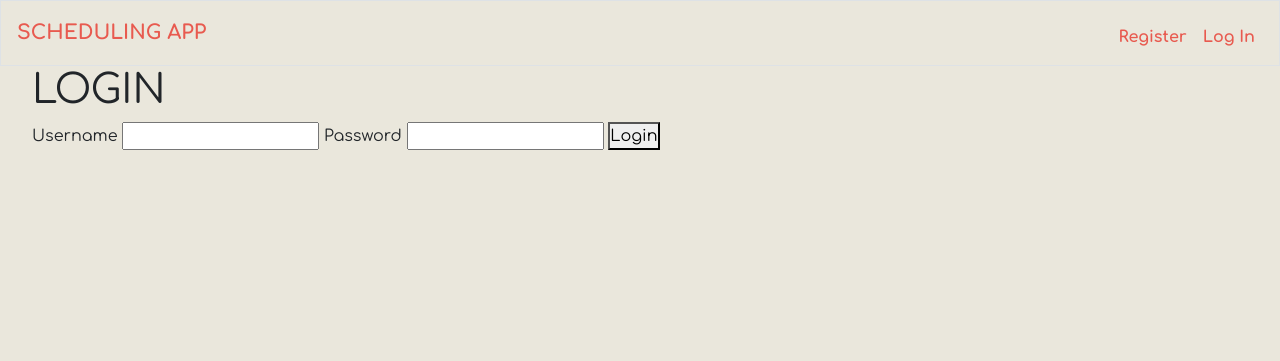
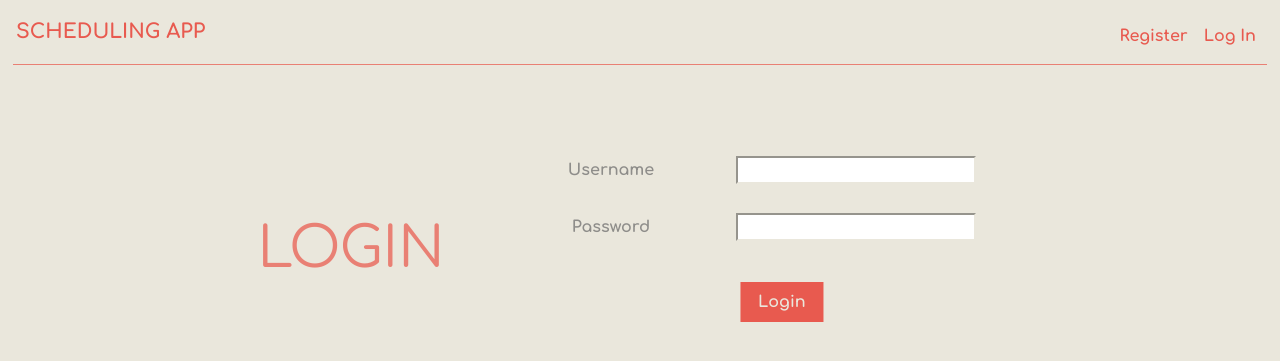
Before and after one commit to guiOsorio/Court-Scheduling-Platform, a Flask app: page /login in a window 1280 px wide. Shown: the top 361 px of the page. Run offline with Flask 2, Linux system fonts and the light colour scheme; some libraries are stand-ins or nearby versions; some web fonts are replaced.

Commit message:
Some forms styled

```diff
--- a/static/css/main.css
+++ b/static/css/main.css
@@ -20,6 +20,9 @@ body {
 
 .content {
   padding: 0 2rem;
+  margin-top: 2rem;
+  color: #8E8D8A;
+  font-weight: bold;
 }
 
 h1, h2, h3, h4, h5, h6 {
@@ -27,6 +30,7 @@ h1, h2, h3, h4, h5, h6 {
 }
 
 .form {
+  margin-top: 5rem;
   display: flex;
 }
 .form__standard {
@@ -34,8 +38,9 @@ h1, h2, h3, h4, h5, h6 {
   justify-content: center;
 }
 .form__standard__title {
-  text-align: center;
-  margin-bottom: 2rem;
+  transform: translate(-25%, 30%);
+  font-size: 3.5rem;
+  color: #E98074;
 }
 .form-field {
   padding: 0.7rem 0;
@@ -46,10 +51,12 @@ h1, h2, h3, h4, h5, h6 {
 }
 .form-field input, .form-field select {
   width: 15rem;
+  border-color: #EAE7DC;
 }
 .form-btn {
   margin-top: 1.5rem;
   text-align: center;
+  transform: translateX(10%);
 }
 .form-btn button {
   padding: 0.5rem 1.1rem;
@@ -59,6 +66,10 @@ h1, h2, h3, h4, h5, h6 {
   font-weight: bold;
 }
 
+input:focus, select:focus {
+  outline-color: #E98074;
+}
+
 .ownalert-success {
   background-color: #399d61;
   color: white;
@@ -66,6 +77,13 @@ h1, h2, h3, h4, h5, h6 {
 .ownalert-danger {
   background-color: #9d3939;
   color: white;
+}
+
+.navbardiv {
+  height: 1px;
+  background-color: #E98074;
+  width: 98%;
+  margin: 0 auto;
 }
 
 .nav {
--- a/static/sass/_base.scss
+++ b/static/sass/_base.scss
@@ -20,6 +20,9 @@ body {
 
 .content {
     padding: 0 2rem;
+    margin-top: 2rem;
+    color: $color-secondary-dark;
+    font-weight: bold;
 }
 
 h1, h2, h3, h4, h5, h6 {
--- a/static/sass/_components.scss
+++ b/static/sass/_components.scss
@@ -1,4 +1,5 @@
 .form {
+    margin-top: 5rem;
     display: flex;
 
     &__standard {
@@ -6,8 +7,9 @@
         justify-content: center;
 
         &__title {
-            text-align: center;
-            margin-bottom: 2rem;
+            transform: translate(-25%, 30%);
+            font-size: 3.5rem;
+            color: $color-primary-light;
         }
     }
 
@@ -21,12 +23,14 @@
 
         & input, select {
             width: 15rem;
+            border-color: $color-secondary-light;
         }
     }
 
     &-btn {
         margin-top: 1.5rem;
         text-align: center;
+        transform: translateX(10%);
 
         & button {
             padding: .5rem 1.1rem;
@@ -37,3 +41,7 @@
         }
     }
 }
+
+input:focus, select:focus {
+    outline-color: $color-primary-light;
+}
--- a/static/sass/_layout.scss
+++ b/static/sass/_layout.scss
@@ -8,6 +8,13 @@
         background-color: $color-danger;
         color: white;
     }
+}
+
+.navbardiv {
+    height: 1px;
+    background-color: $color-primary-light;
+    width: 98%;
+    margin: 0 auto;
 }
 
 .nav {
--- a/static/sass/_variables.scss
+++ b/static/sass/_variables.scss
@@ -6,7 +6,6 @@ $color-primary: #E85A4F;
 $color-success: #399d61;
 $color-danger: #9d3939;
 
-
 $color-secondary-light: #EAE7DC;
 $color-secondary: #D8C3A5;
 $color-secondary-dark: #8E8D8A;
--- a/templates/admin.html
+++ b/templates/admin.html
@@ -48,7 +48,7 @@
 
     <h3>Create index</h3>
 
-    <form action="/api/createindex" method="POST">
+    <form action="/api/createindex" method="POST" autocomplete="off">
         <label for="name">Index name</label>
         <input type="text" name="name" id="name">
 
--- a/templates/index.html
+++ b/templates/index.html
@@ -2,6 +2,8 @@
 
 {% block content %}
 
-    <h1>HOMEPAGE</h1>
+    <div class="homepage">
+        <h1>HOMEPAGE</h1>
+    </div>
 
 {% endblock %}
--- a/templates/layout.html
+++ b/templates/layout.html
@@ -29,7 +29,7 @@
 <body>
 
     <!-- NAVBAR -->
-    <nav class="navbar navbar-expand-md navbar-light bg-light border nav">
+    <nav class="navbar navbar-expand-md navbar-light bg-light nav">
         <a class="navbar-brand nav__title" href="/">SCHEDULING APP</a>
         <button aria-controls="navbar" aria-expanded="false" aria-label="Toggle navigation" class="navbar-toggler" data-target="#navbar" data-toggle="collapse" type="button">
             <span class="navbar-toggler-icon"></span>
@@ -56,6 +56,7 @@
             {% endif %}
         </div>
     </nav>
+    <div class="navbardiv"></div>
 
     <!-- FLASH MESSAGES -->
     {% for category, message in get_flashed_messages(with_categories=true) %}
--- a/templates/login.html
+++ b/templates/login.html
@@ -2,18 +2,25 @@
 
 {% block content %}
 
-    <h1>LOGIN</h1>
-
-    <form action="/login" method="POST">
+    <div class="form form__standard">
+        <h1 class="form__standard__title">LOGIN</h1>
+        <form action="/login" method="POST" autocomplete="off">
+            <div class="form-field">
                 <label for="username">Username</label>
                 <input type="text" name="username" id="username">
+            </div>
 
+            <div class="form-field">
                 <label for="password">Password</label>
                 <input type="password" name="password" id="password">
+            </div>
 
             <input type="hidden" name="next" value="{{ request.args.get('next', '') }}"/>
 
+            <div class="form-btn">
                 <button>Login</button>
+            </div>
         </form>
+    </div>
 
 {% endblock %}
--- a/templates/makebooking.html
+++ b/templates/makebooking.html
@@ -2,10 +2,9 @@
 
 {% block content %}
 
-    <h1 class="form__standard__title">BOOKING</h1>
-
     <div class="form form__standard">
-        <form action="/makebooking" method="POST">
+        <h1 class="form__standard__title">BOOKING</h1>
+        <form action="/makebooking" method="POST" autocomplete="off">
             {{ form.csrf_token }}
 
             <div class="form-field">
--- a/templates/register.html
+++ b/templates/register.html
@@ -2,10 +2,9 @@
 
 {% block content %}
 
-    <h1 class="form__standard__title">REGISTER</h1>
-
     <div class="form form__standard">
-        <form action="/api/createaccount" method="POST">
+        <h1 class="form__standard__title">REGISTER</h1>
+        <form action="/api/createaccount" method="POST" autocomplete="off">
             <div class="form-field">
                 <label for="username">Username</label>
                 <input type="text" name="username" id="username">
```
Also changed, not shown: templates/account.html (+4 -8 lines), 3 other files. Lines whose indentation alone changed are shown as unchanged.
